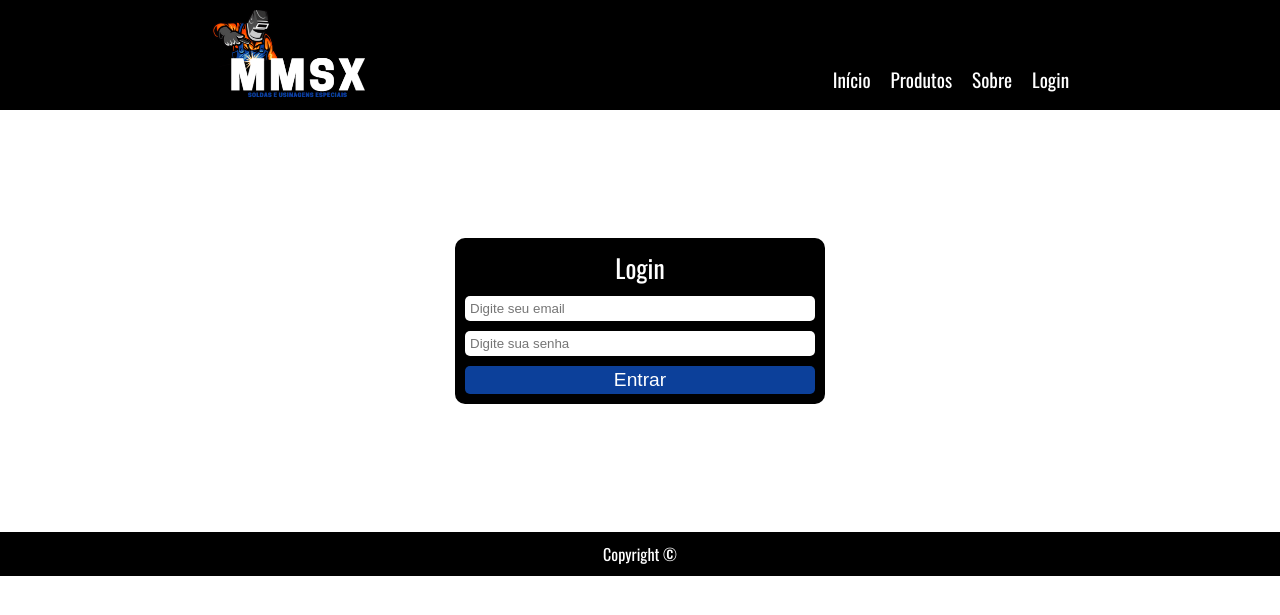
After one commit to CaioSantos00/Controle-de-estoque, a PHP site: page /pages/login.html in a window 1280 px wide. The commit adds this page. Shown: the top 615 px of the page. Run offline with PHP 8.4, Linux system fonts and the light colour scheme.

Commit message:
Criação da tela de login

```diff
--- a/css/style.css
+++ b/css/style.css
@@ -173,6 +173,48 @@
   background-color: black;
 }
 
+#form {
+  width: 350px;
+  padding: 10px;
+  border-radius: 10px;
+  display: flex;
+  justify-content: center;
+  flex-direction: column;
+  background-color: rgb(0, 0, 0);
+  gap: 10px;
+}
+
+#sectionForms {
+  display: flex;
+  justify-content: center;
+  margin: 10%;
+}
+
+.inputs {
+  border-radius: 5px;
+  padding: 5px;
+  border: none;
+}
+
+#btnsForms {
+  font-size: 1.2em;
+  background-color: #0c409a;
+  color: rgb(255, 255, 255);
+  border: none;
+  padding: 10px;
+  cursor: pointer;
+  border-radius: 5px;
+  outline: 0;
+  transition: 0.5s;
+  padding: 3px;
+}
+
+#titleForms {
+  font-size: 1.6em;
+  color: rgb(255, 255, 255);
+  text-align: center;
+}
+
 ::-webkit-scrollbar {
   width: 2px;
 }
--- a/index.html
+++ b/index.html
@@ -14,7 +14,7 @@
                 <li><a href="index.html">Início</a></li>
                 <li><a href="pages/produtos.html">Produtos</a></li>
                 <li><a href="pages/sobre.html">Sobre</a></li>
-                <li><a href="">Login</a></li>
+                <li><a href="pages/login.html">Login</a></li>
             </ul>
         </nav>
     </header>
--- /dev/null
+++ b/pages/login.html
@@ -0,0 +1,44 @@
+<!DOCTYPE html>
+<html lang="pt-br">
+  <head>
+    <meta charset="UTF-8" />
+    <meta name="viewport" content="width=device-width, initial-scale=1.0" />
+    <title></title>
+    <link rel="stylesheet" href="../css/style.css" />
+  </head>
+  <body>
+    <header>
+      <img src="../imgs/logo.png" id="logo" alt="LOGO" />
+      <nav>
+        <ul>
+          <li><a href="../index.html">Início</a></li>
+          <li><a href="../pages/produtos.html">Produtos</a></li>
+          <li><a href="../pages/sobre.html">Sobre</a></li>
+          <li><a href="login.html">Login</a></li>
+        </ul>
+      </nav>
+    </header>
+    <section id="sectionForms">
+      <form action="" id="form">
+        <div id="titleForms">Login</div>
+
+        <input
+          type="text"
+          name=""
+          placeholder="Digite seu email"
+          class="inputs"
+        />
+
+        <input
+          type="text"
+          name=""
+          placeholder="Digite sua senha"
+          class="inputs"
+        />
+
+        <input type="submit" id="btnsForms" value="Entrar" />
+      </form>
+    </section>
+    <footer>Copyright ©</footer>
+  </body>
+</html>
--- a/pages/produtos.html
+++ b/pages/produtos.html
@@ -14,7 +14,7 @@
                 <li><a href="../index.html">Início</a></li>
                 <li><a href="produtos.html">Produtos</a></li>
                 <li><a href="sobre.html">Sobre</a></li>
-                <li><a href="">Login</a></li>
+                <li><a href="login.html">Login</a></li>
             </ul>
         </nav>
     </header>
--- a/pages/sobre.html
+++ b/pages/sobre.html
@@ -14,7 +14,7 @@
                 <li><a href="../index.html">Início</a></li>
                 <li><a href="../pages/produtos.html">Produtos</a></li>
                 <li><a href="sobre.html">Sobre</a></li>
-                <li><a href="">Login</a></li>
+                <li><a href="../pages/login.html">Login</a></li>
             </ul>
         </nav>
     </header>
--- /dev/null
+++ b/sass/pagesScss/forms.scss
@@ -0,0 +1,38 @@
+
+#form {
+    width: 350px;
+    padding:  10px ;
+
+    border-radius: 10px;
+    display: flex;
+    justify-content: center;
+    flex-direction: column;
+    background-color: $corPreto;
+    gap:10px ;
+}
+
+
+#sectionForms {
+    display: flex;
+    justify-content: center;
+    margin: 10%;
+}
+
+.inputs {
+    border-radius: 5px;
+    padding: 5px;
+    border: none;
+}
+
+#btnsForms {
+    @include buttons(1.2em, $corPrimaria, $corSecundaria);
+    padding: 3px;
+
+}
+
+#titleForms {
+
+    font-size: 1.6em;
+    color: $corSecundaria;
+    text-align: center;
+}
--- a/sass/style.scss
+++ b/sass/style.scss
@@ -1,6 +1,7 @@
 @import "./pagesScss/index.scss";
 @import "./pagesScss/produtos.scss";
 @import "./pagesScss/sobre.scss";
+@import "./pagesScss/forms.scss";
 @import "./mixins.scss";
 @import "./variaveis.scss";
 
```
Also changed, not shown: 1 other file.
